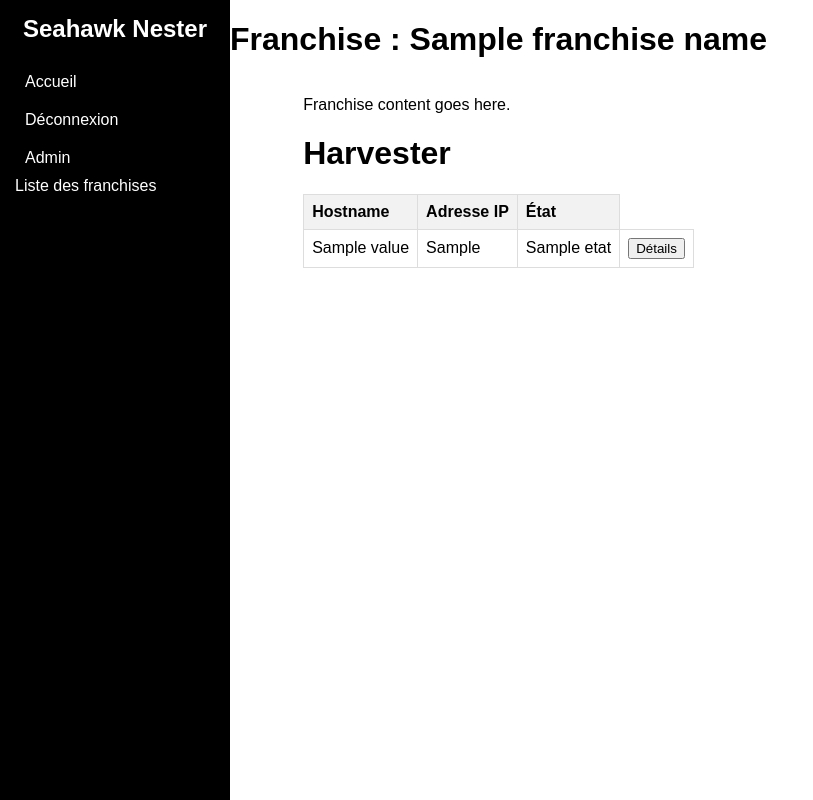
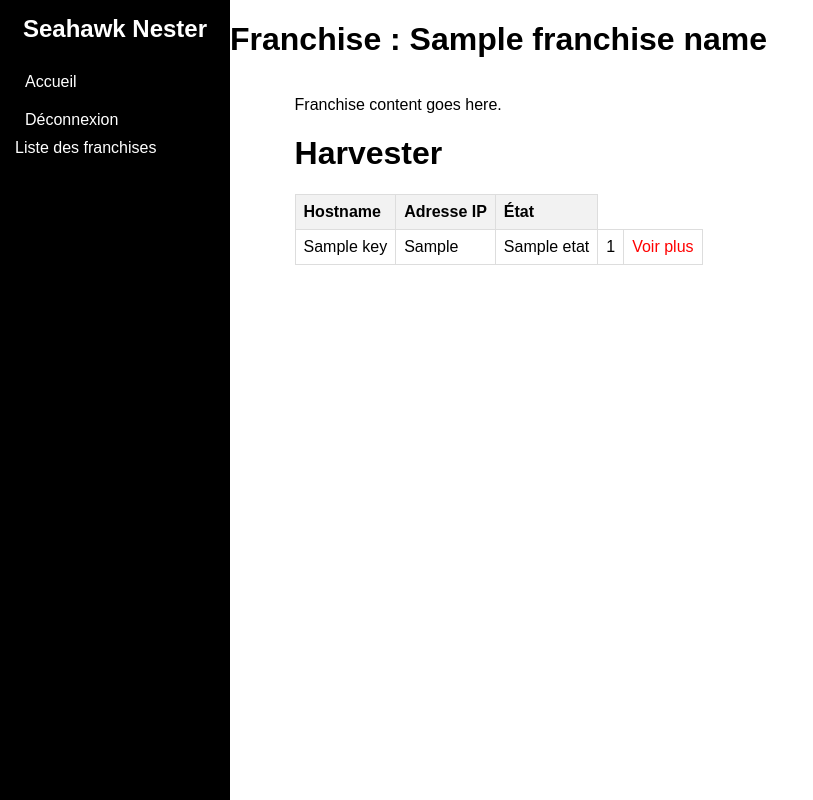
Before and after one commit to S-Zilean/Seahawk_Nester, a Flask app: template app/templates/franchise.html in a window 1280 px wide. Shown: the whole page, without its empty margins (0-813 px from the left). Run offline with Flask 3, Linux system fonts and the light colour scheme; the template is opened without the code that fills it: most values are stand-ins (such as "Sample title", 1, 10 or a date in 2020); data that the repository does not hold is empty.

Commit message:
presque fini

```diff
--- a/app/fonctions/db_requests.py
+++ b/app/fonctions/db_requests.py
@@ -131,7 +131,12 @@ def getall_NetworkScan_data(franchise):
         return None
 
     try:
-        cur.execute("SELECT Scan_ID, Harvester_ID, Scan_Rapport, Scan_Date FROM NetworkScan")
+        # Modifier la requête pour trier par date décroissante
+        cur.execute("""
+            SELECT Scan_ID, Harvester_ID, Scan_Rapport, Scan_Date
+            FROM NetworkScan
+            ORDER BY Scan_Date DESC
+        """)
         req_result = cur.fetchall()
         conn.close()
     except mariadb.ProgrammingError:
@@ -168,6 +173,7 @@ def getall_NetworkScan_data(franchise):
     return data
 
 
+
 def getall_harvesters_data(franchise):
     conn = db_connect()
     cur = conn.cursor()
--- a/app/routes/__init__.py
+++ b/app/routes/__init__.py
@@ -2,3 +2,4 @@ from .authentification import *
 from .dashboard import *
 from .base import *
 from .harvester_dashboard import *
+from .franchise import *
--- a/app/routes/franchise copy.py
+++ b/app/routes/franchise.py
@@ -14,13 +14,11 @@ def init_franchise(app):
         # Récupération de toutes les franchises
         all_franchises = get_all_franchises()
 
-
         # Vérifier si le nom de la franchise est valide
         if nom_franchise in all_franchises:
 
             try:
                 harvesters_data = getall_harvesters_data(nom_franchise)
-                networkscan_data = getall_NetworkScan_data(nom_franchise)
 
                 return render_template('franchise.html', harvester=harvesters_data, franchise_name=nom_franchise)
             except Exception as e:
--- a/app/templates/base.html
+++ b/app/templates/base.html
@@ -20,7 +20,6 @@
             <ul>
                 <li><a href="{{ url_for('base', path='dashboard') }}">Accueil</a></li>
                 <li><a href="{{ url_for('logout') }}">Déconnexion</a></li>
-                <li><a href="{{ url_for('base', path='Admin') }}">Admin</a></li>
                 <ul>
                     Liste des franchises
                     {% for franchise in franchises %}
--- a/app/templates/franchise.html
+++ b/app/templates/franchise.html
@@ -2,11 +2,15 @@
 
 <!-- Block CSS dédié à franchise.html -->
 {% block stylesheet %}
-<link rel="stylesheet" href="{{ url_for('static', filename='css/franchise.css') }}">
 <style>
     table {
         width: 100%;
         border-collapse: collapse;
+        color: black;
+    }
+    table a {
+        text-decoration: none;
+        color: red !important;
     }
     th, td {
         border: 1px solid #ddd;
@@ -42,11 +46,12 @@
                 <tbody>
                     {% for key, value in harvester.items() %}
                     <tr>
-                        <td>{{ value['Hostname'] }}</td>
-                        <td>{{ value['ip'] }}</td>
-                        <td>{{ value['Etat'] }}</td>
+                        <td>{{ value.key['Hostname'] }}</td>
+                        <td>{{ value.key['ip'] }}</td>
+                        <td>{{ value.key['Etat'] }}</td>
+                        <td>{{ value.key['id'] }}</td>
                         <td>
-                            <input type="button" value="Détails" onclick="window.location.href='{{ url_for('harvester', franchise=franchise_name, harvester=value['Hostname']) }}'">
+                            <a href="{{ url_for('harvester_id', nom_franchise=franchise_name, harvester_id=value.key['id']) }}">Voir plus</a>
                         </td>
                     </tr>
                     {% endfor %}
--- a/run.py
+++ b/run.py
@@ -54,6 +54,7 @@ init_authentification(app)
 init_dashboard(app)
 init_base(app)
 init_franchise(app)
+init_harvester_dashboard(app)
 
 if __name__ == '__main__':
     socketio.run(app, debug=True)  # Lancer l'application avec SocketIO en mode debug
```
Also changed, not shown: app/routes/harvester_dashboard.py (+14 -15 lines), app/templates/harvester.html (added, +29 -0 lines), app/templates/harvester_dashboard.html (deleted, +0 -33 lines).
